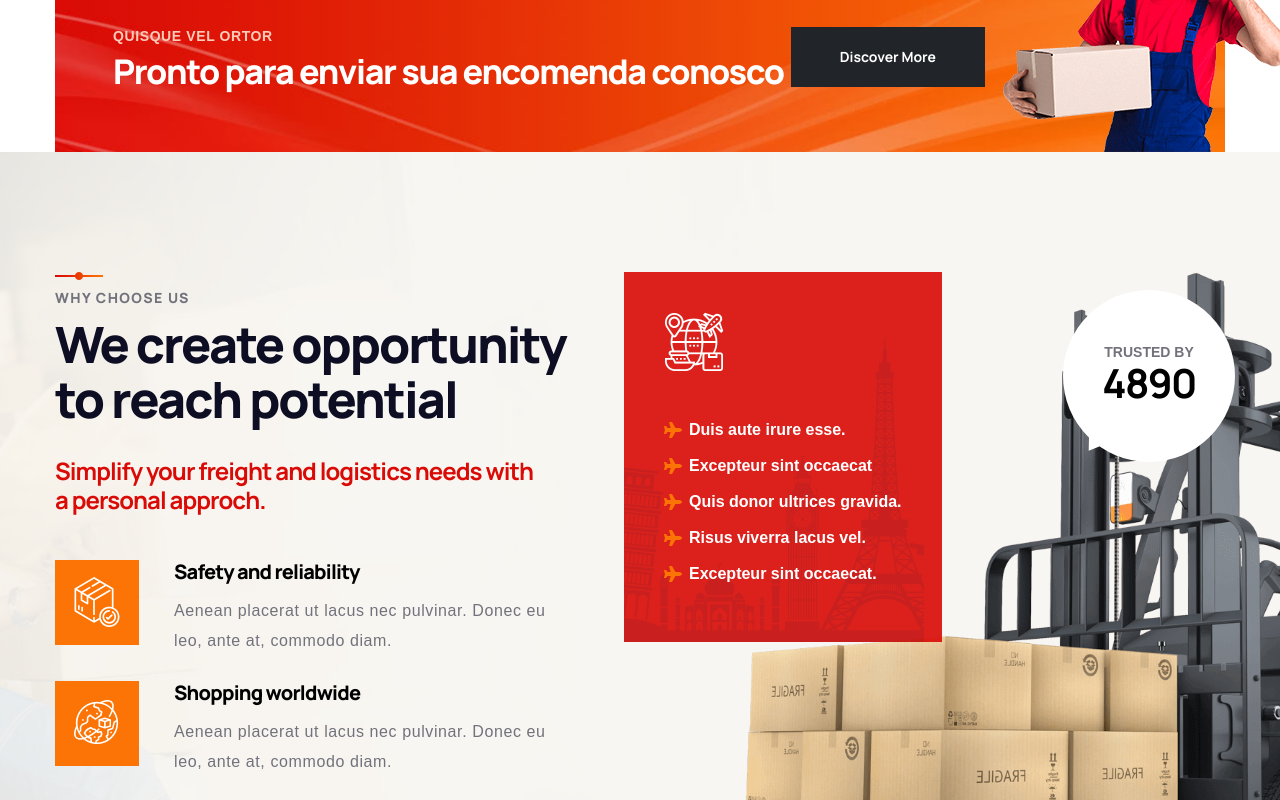
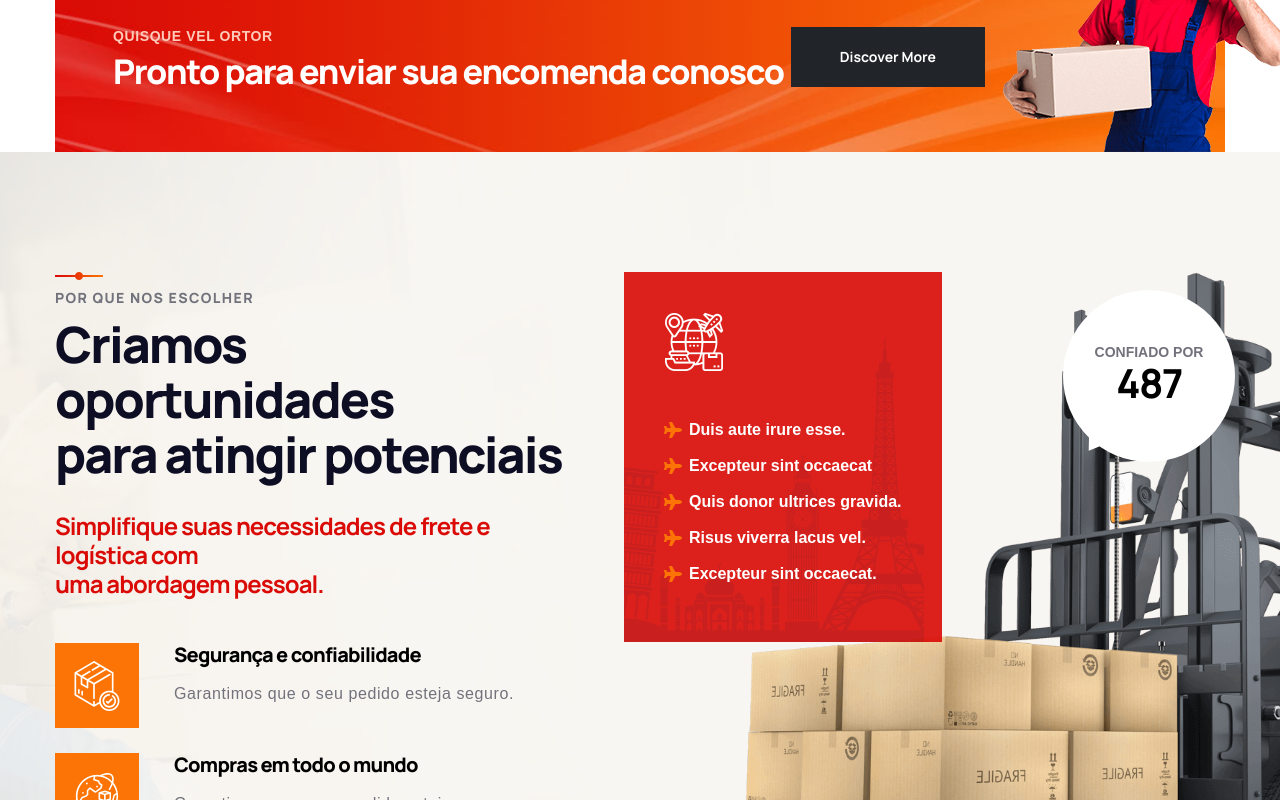
Before and after one commit to SRGLogistica/Next-js-App, a Next.js app: page / in a window 1280 px wide. Shown: the part 6633-7433 px from the top of the page. Built offline with nearby package versions, Linux system fonts and the light colour scheme.

Commit message:
editando o whyChooseUs

```diff
--- a/components/sections/Video1.js
+++ b/components/sections/Video1.js
@@ -11,7 +11,7 @@ const Video1 = () => {
 				<div className="outer-box">
 
 					<div className="video-box">
-					<h1 className="title scrub-each-word text-split">Looking for the best <br />logistics transport  service?</h1>
+					<h1 className="title scrub-each-word text-split">Procurando o melhor <br />serviço de transporte logístico?</h1>
 					<a onClick={() => setOpen(true)} className="play-btn"><i className="icon fa fa-play" aria-hidden="true"></i></a>
 					</div>
 				</div>
--- a/components/sections/WhyChooseUs1.js
+++ b/components/sections/WhyChooseUs1.js
@@ -9,17 +9,17 @@ const WhyChooseUs1 = () => {
               <div className="content-column col-lg-6 col-md-12 col-sm-12 wow fadeInLeft">
                 <div className="inner-column">
                   <div className="sec-title">
-                    <span className="sub-title">Why choose us</span>
-                    <h2 className="scrub-each-word text-split">We create opportunity <br />to reach potential</h2>
+                    <span className="sub-title">Por que nos escolher</span>
+                    <h2 className="scrub-each-word text-split">Criamos oportunidades <br />para atingir potenciais</h2>
                   </div>
-                  <h4 className="title">Simplify your freight and logistics needs with <br />a personal approch.</h4>
+                  <h4 className="title">Simplifique suas necessidades de frete e logística com <br />uma abordagem pessoal.</h4>
 
                   <div className="choose-block">
                     <div className="inner-box">
                       <i className="icon flaticon-order"></i>
                       <div className="content">
-                        <h5 className="title">Safety and reliability</h5>
-                        <div className="text">Aenean placerat ut lacus nec pulvinar. Donec eu leo, ante at, commodo diam.</div>
+                        <h5 className="title">Segurança e confiabilidade</h5>
+                        <div className="text">Garantimos que o seu pedido esteja seguro.</div>
                       </div>
                     </div>
                   </div>
@@ -28,8 +28,8 @@ const WhyChooseUs1 = () => {
                     <div className="inner-box">
                       <i className="icon flaticon-logistics-1"></i>
                       <div className="content">
-                        <h5 className="title">Shopping worldwide</h5>
-                        <div className="text">Aenean placerat ut lacus nec pulvinar. Donec eu leo, ante at, commodo diam.</div>
+                        <h5 className="title">Compras em todo o mundo</h5>
+                        <div className="text">Garantimos que o seu pedido esteja seguro.</div>
                       </div>
                     </div>
                   </div>
@@ -51,8 +51,8 @@ const WhyChooseUs1 = () => {
                     </ul>
                   </div>
                   <div className="exp-box bounce-x">
-                    <span className="sub-title">Trusted by</span>
-                    <h3 className="title">4890</h3>
+                    <span className="sub-title">Confiado por</span>
+                    <h3 className="title">487</h3>
                   </div>
                 </div>
               </div>
```
Also changed, not shown: components/sections/WhyChooseUs2.js (+5 -5 lines).
